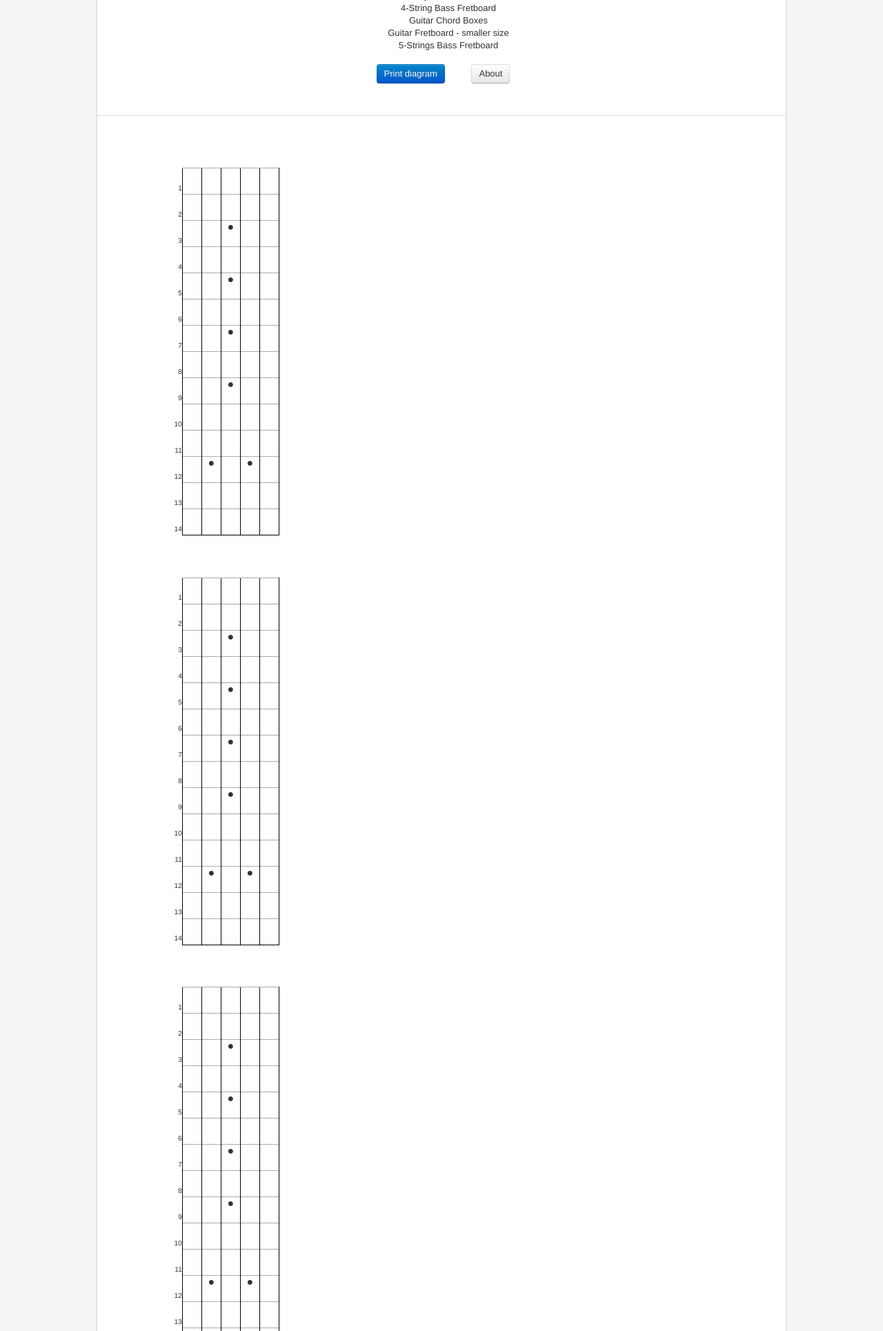
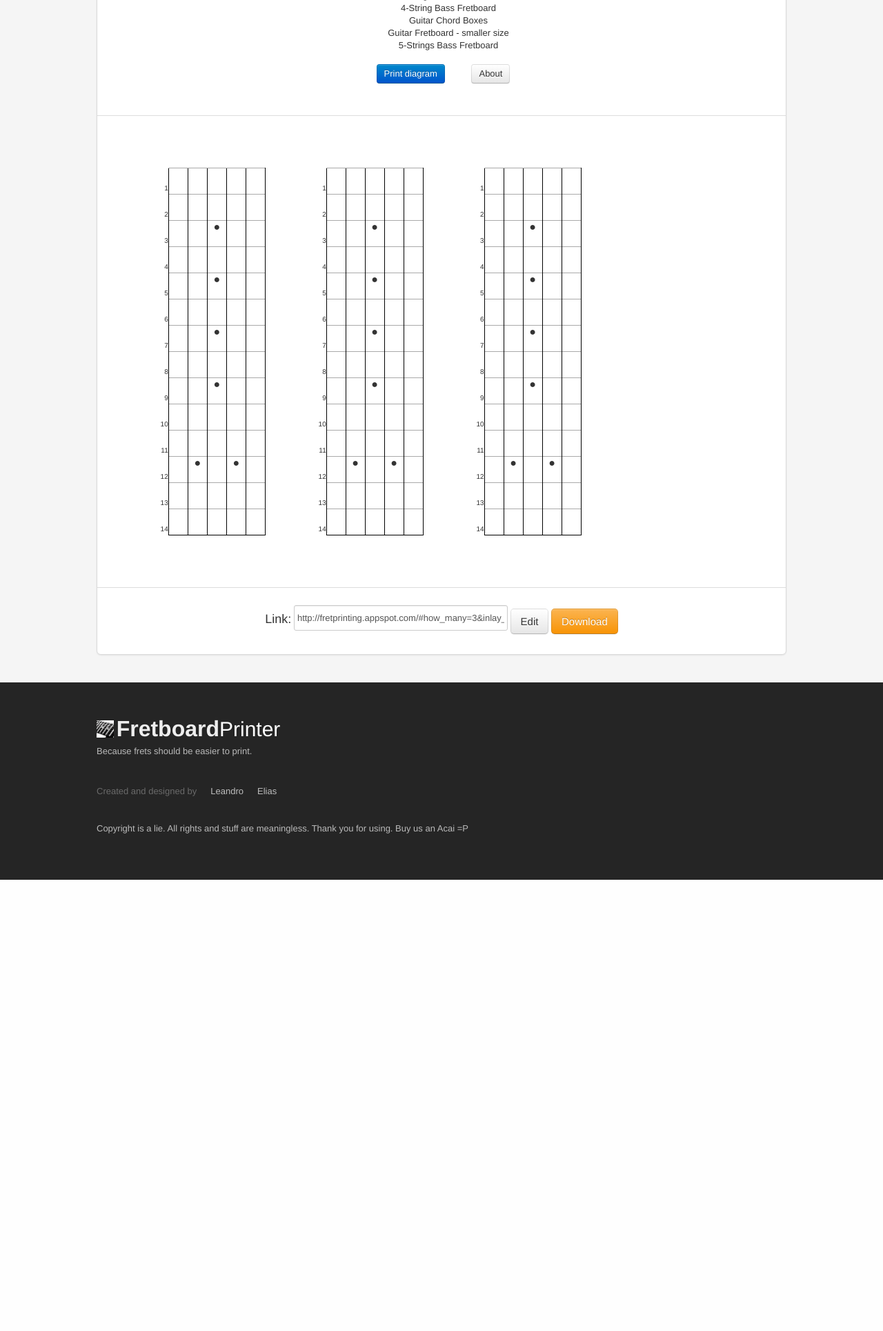
Before and after one commit to eliasdorneles/fretprinting, a Python web app: template templates/index.html in a window 1280 px wide. Shown: the part 1247-3176 px from the top of the page at 69% size. After the commit the page ends 2522 px from the top, so only its background shows below. Run offline with Jinja, Linux system fonts and the light colour scheme; the template is opened without the code that fills it, so the values that code supplies are empty; some libraries are stand-ins or nearby versions.

Commit message:
ajuste pra funcionar tamanhos de impressão

```diff
--- a/templates/index.html
+++ b/templates/index.html
@@ -231,9 +231,7 @@
             </div>
 
             <div class="tab-content">
-                <div class="span5">
-                    <div id="main">
-                    </div>
+                <div id="main">
                 </div>
                 <!-- End .tab-content -->
             </div>
```
